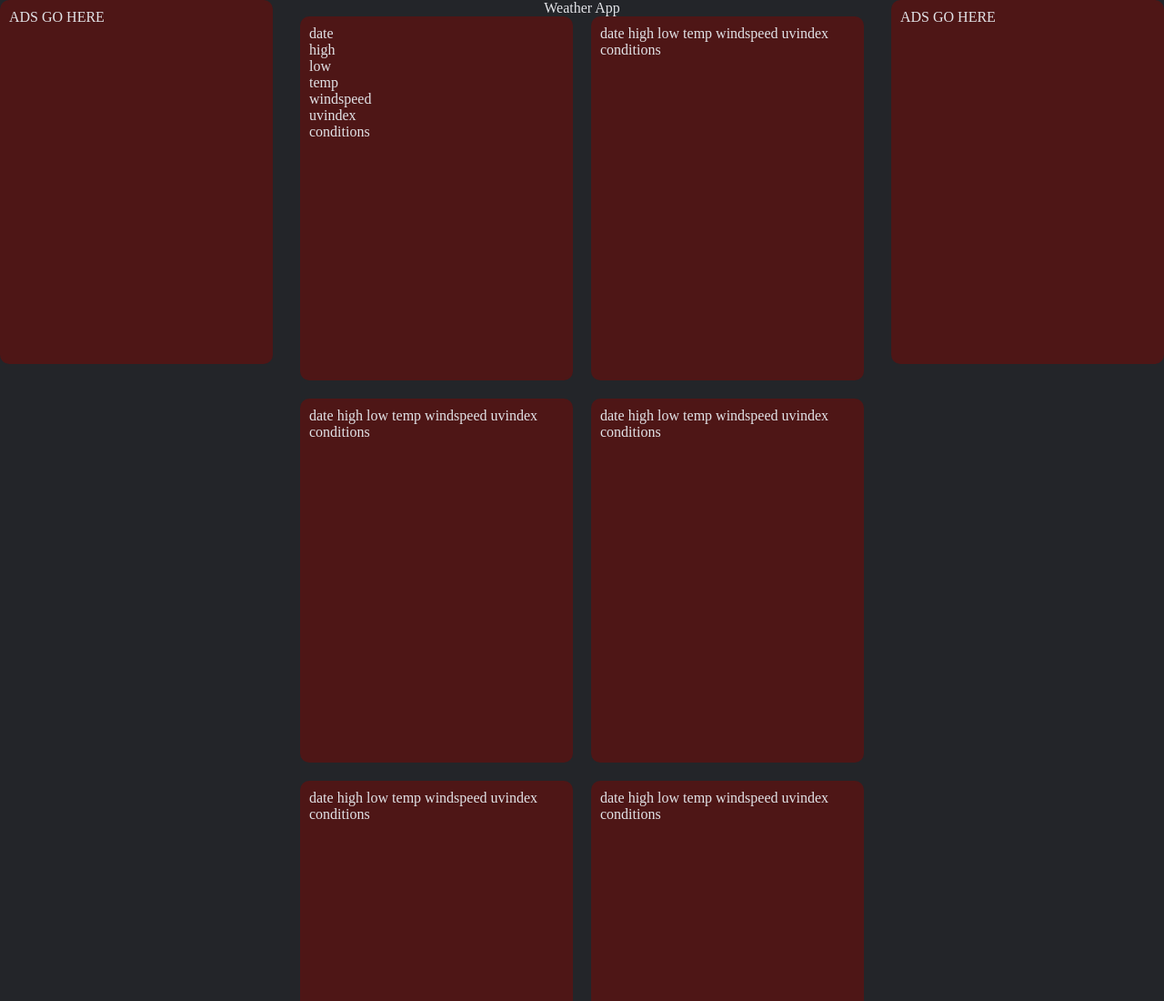
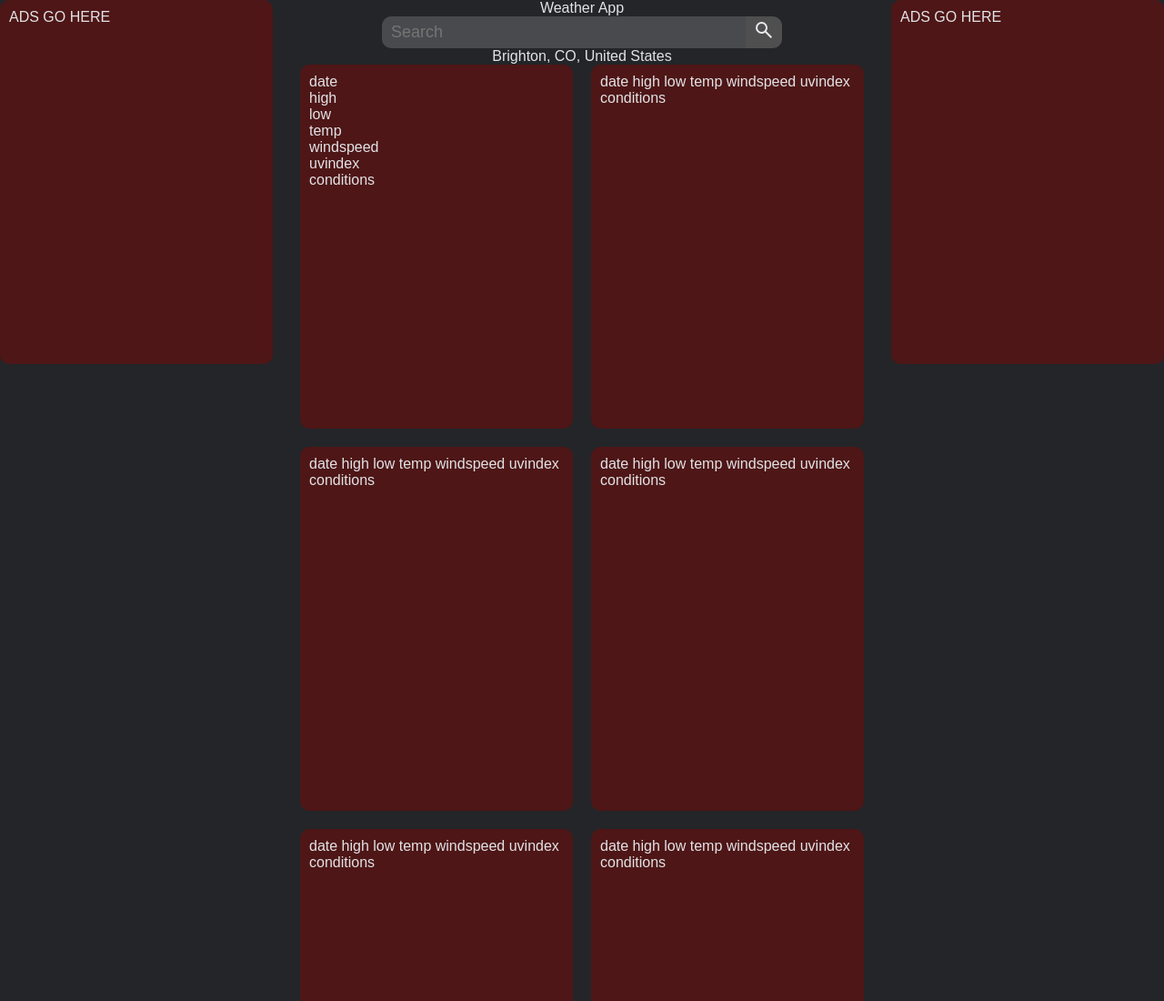
Before and after one commit to tman2747/WeatherApp, a website built with webpack: page src/template.html in a window 1280 px wide. Shown: the top 1100 px of the page at 91% size. Built offline with nearby package versions, Linux system fonts and the light colour scheme; no server answers.

Commit message:
add search bar and adjust page layout. remove weatherapp.js until finished

```diff
--- a/src/index.js
+++ b/src/index.js
@@ -1,19 +1,36 @@
 import "./styles.css";
 
+async function getweather(location) {
+	const APIKEY = "ENTMZQA9EVHW2YTBWGFJYNPDQ";
+	try {
+		const apiResponse = await fetch(
+			`https://weather.visualcrossing.com/VisualCrossingWebServices/rest/services/timeline/${encodeURIComponent(location)}?unitGroup=us&key=${APIKEY}&contentType=json`,
+			{ mode: "cors" },
+		);
+		if (!apiResponse.ok) {
+			throw new Error("api response was not okay.. :(");
+		}
+		return apiResponse.json();
+	} catch (error) {
+		console.log(error);
+		return error;
+	}
+}
 
+async function updateWeather(location) {
+	const data = await getweather(location);
+	return data;
+}
 
-// try {
-//     const response = await fetch(
-//         `https://weather.visualcrossing.com/VisualCrossingWebServices/rest/services/timeline/${encodeURIComponent(location)}?unitGroup=us&key=${APIKEY}&contentType=json`,
-//         { mode: "cors" },
-//     );
-//     await new Promise((resolve) => setTimeout(resolve, 2000));
-//     if (!response.ok) {
-//         throw new Error("something went wrong in the response was not ok :(");
-//     }
-//     const data = await response.json();
-//     return data;
-// } catch (error) {
-//     console.log(error);
-//     return null;
-// }
+async function runApp() {
+	let data = await updateWeather("brighton co");
+
+	console.log(data);
+}
+
+function createCard(data)
+{
+
+}
+
+runApp()
--- a/src/styles.css
+++ b/src/styles.css
@@ -14,7 +14,7 @@ body {
 	flex-direction: column;
 	background-color: #232529;
 	color: #e2e3e7;
-	font-family: open-sans;
+	font-family: sans-serif;
 }
 
 .content {
@@ -22,23 +22,57 @@ body {
 	grid-template-columns: 1fr 4fr 1fr;
 }
 
-.main-content{
+.main-content {
 	grid-area: 1/2/1/2;
 	display: flex;
 	align-items: center;
 	flex-direction: column;
 }
-.weather-content{
+.weather-content {
 	display: flex;
 	gap: 20px;
 	flex-wrap: wrap;
 	justify-content: center;
 }
 
-.card{
+.card {
 	background-color: rgb(78, 22, 22);
 	width: 300px;
 	height: 400px;
 	border-radius: 10px;
 	padding: 10px;
 }
+.search-bar {
+	display: flex;
+}
+
+.search-bar button {
+	width: 40px;
+	border-top-right-radius: 10px;
+	border-bottom-right-radius: 10px;
+	background-color: #4f4f4f;
+	cursor: pointer;
+}
+
+.search-bar button:active {
+	background-color: #373737;
+}
+
+.search-bar input {
+	border-top-left-radius: 10px;
+	border-bottom-left-radius: 10px;
+	padding-left: 10px;
+	background-color: #494a4d;
+	width: 400px;
+}
+.search-bar input:focus {
+	border: none;
+	outline: none;
+}
+.search-bar button,
+.search-bar input {
+	border: none;
+	height: 35px;
+	font-size: large;
+	color: #e2e3e7;
+}
--- a/src/template.html
+++ b/src/template.html
@@ -10,6 +10,11 @@
 			<div class="ads"><div class="card">ADS GO HERE</div></div>
 			<div class="main-content">
 				<div class="title">Weather App</div>
+				<div class="search-bar">
+					<input type="text" placeholder="Search"/>
+					<button><img src="imgs/search.svg" alt="Icon"></button>
+				</div>
+				<div>Brighton, CO, United States</div>
 				<div class="weather-content">
 					<div class="card">
 						<div class="date">date</div>
```
Also changed, not shown: src/weatherapp.js (deleted, +0 -22 lines), src/imgs/search.svg (added).
